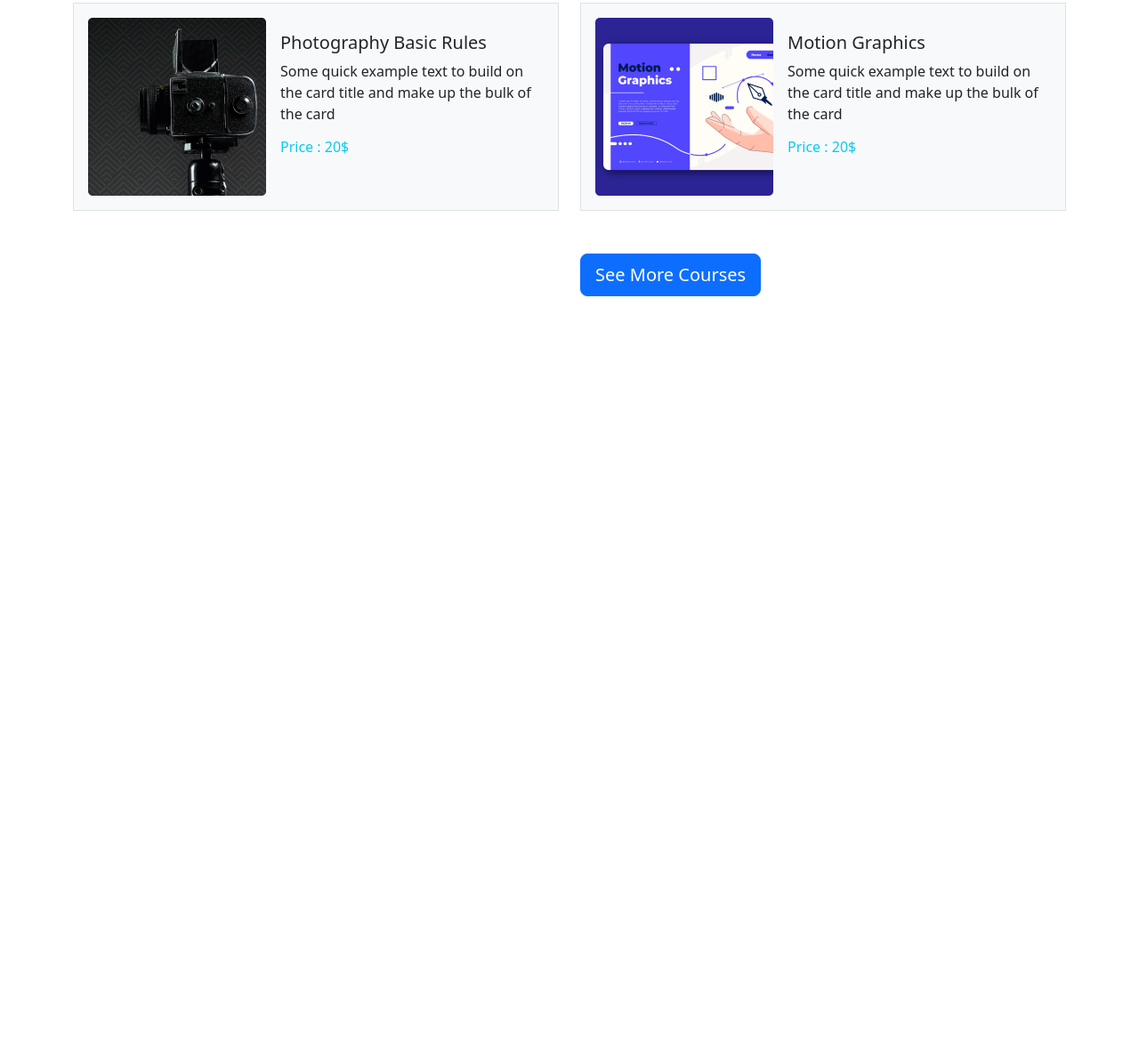
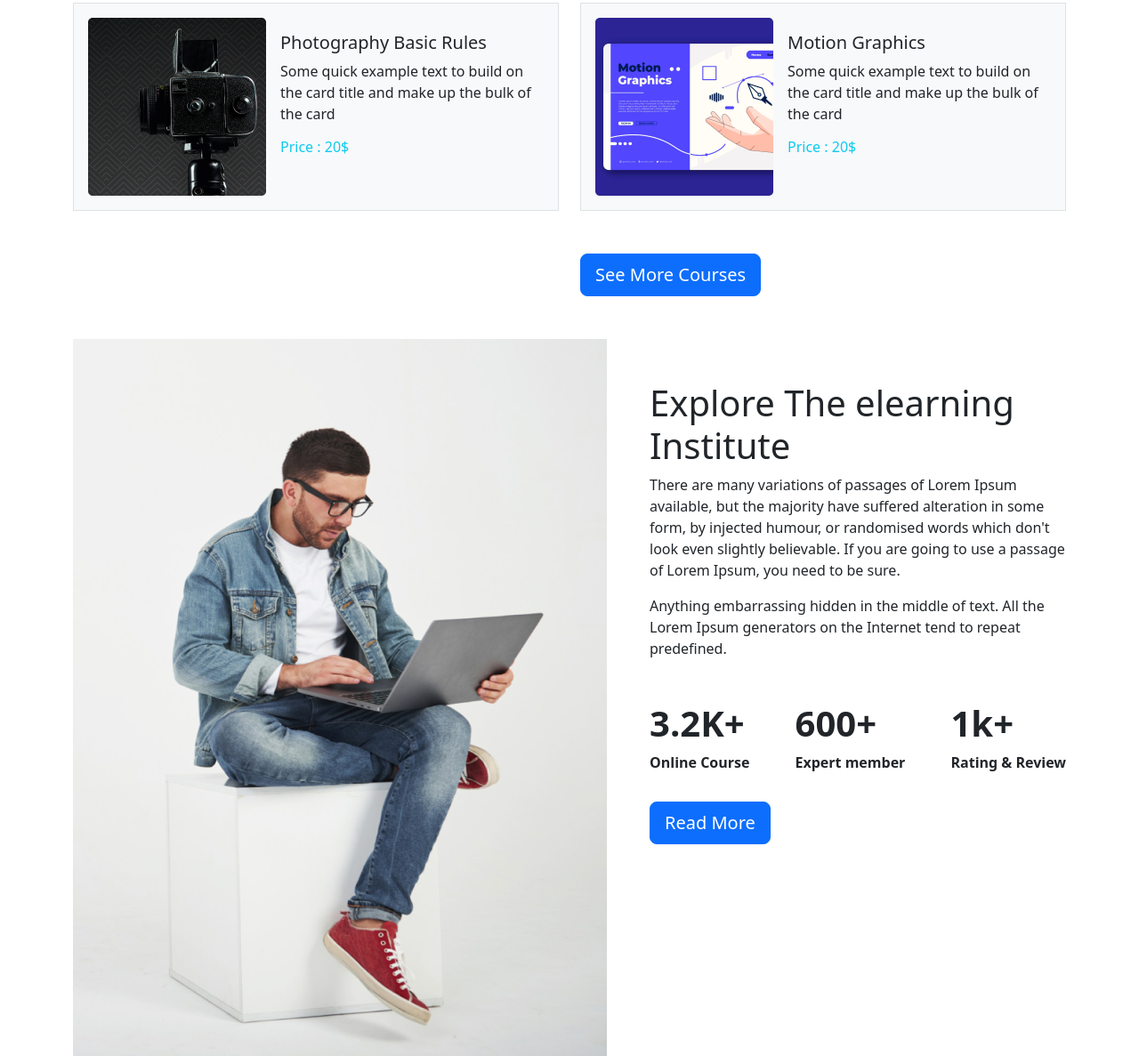
Before and after one commit to mdpervaj/JHP-TECH, a plain HTML site: page index.html in a window 1280 px wide. Shown: the part 1465-2652 px from the top of the page at 89% size. Before the commit the page ends 1846 px from the top, so only its background shows below. Drawn offline with nearby package versions, Linux system fonts and the light colour scheme.

Commit message:
explore section

```diff
--- a/index.html
+++ b/index.html
@@ -148,6 +148,39 @@
       </div>
     </section>
     <!-- main section end -->
+    <!-- Explore section start -->
+    <section>
+      <div class="container d-flex">
+        <div>
+          <img src="images/working.png" alt="">
+        </div>
+        <div class="ms-5 mt-5">
+          <h1>Explore The elearning Institute</h1>
+          <p>There are many variations of passages of Lorem Ipsum available, but the
+            majority have suffered alteration in some form, by injected humour, or
+            randomised words which don't look even slightly believable. If you are going
+            to use a passage of Lorem Ipsum, you need to be sure.</p>
+            <p>Anything embarrassing hidden in the middle of text. All the Lorem Ipsum
+              generators on the Internet tend to repeat predefined.</p>
+              <div class="d-flex justify-content-between mt-5">
+                <div>
+                  <h1 class="fw-bold">3.2K+</h1>
+                  <p class="fw-semibold">Online Course</p>
+                </div>
+                <div>
+                  <h1 class="fw-bold">600+</h1>
+                  <p class="fw-semibold">Expert member</p>
+                </div>
+                <div>
+                  <h1 class="fw-bold">1k+</h1>
+                  <p class="fw-semibold">Rating & Review</p>
+                </div>
+              </div>
+              <button type="button" class="btn btn-primary btn-lg mt-3">Read More</button>
+        </div>
+      </div>
+    </section>
+    <!-- Explore section end -->
 
 
     <script src="https://cdn.jsdelivr.net/npm/bootstrap@5.2.0/dist/js/bootstrap.bundle.min.js" integrity="sha384-A3rJD856KowSb7dwlZdYEkO39Gagi7vIsF0jrRAoQmDKKtQBHUuLZ9AsSv4jD4Xa" crossorigin="anonymous"></script>
```
